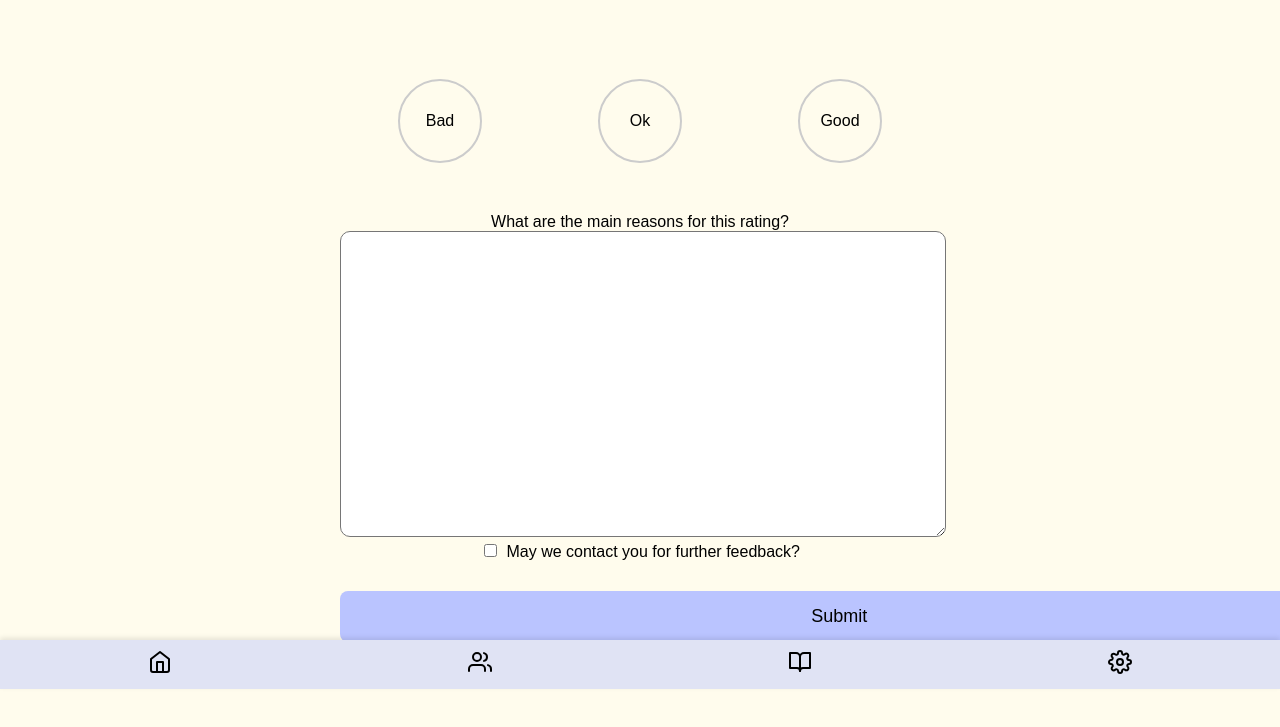
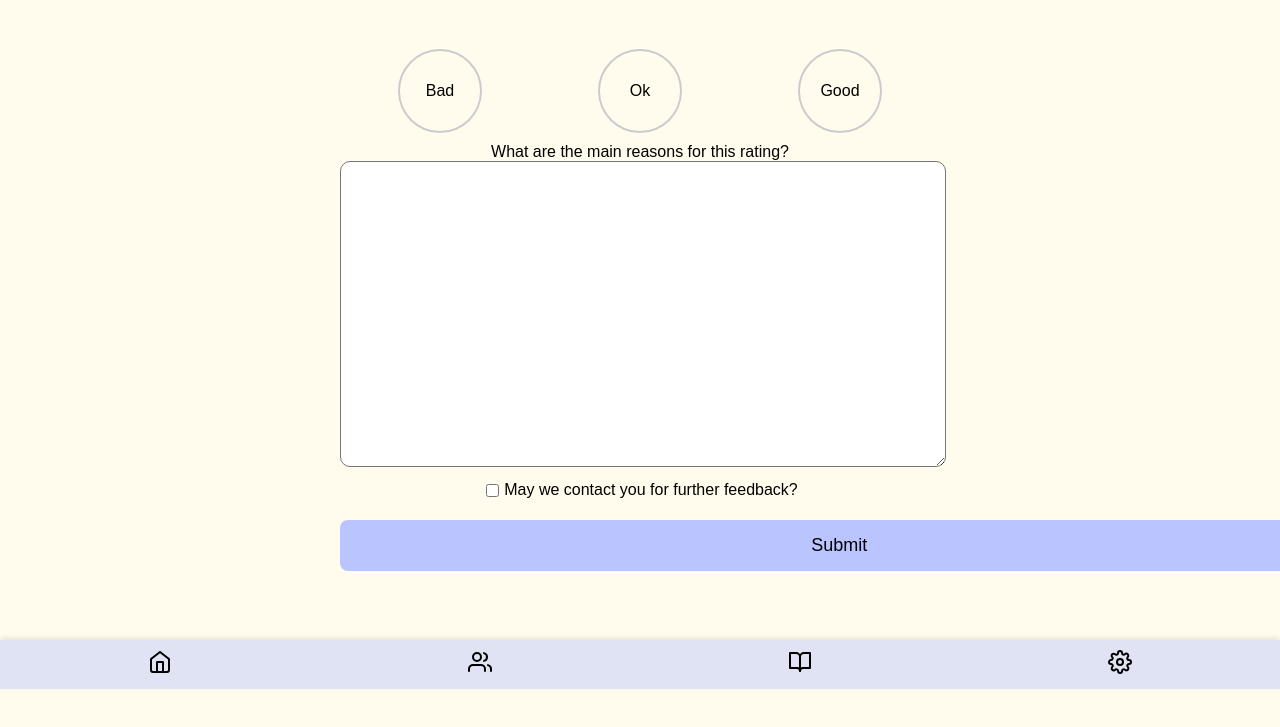
Before and after one commit to TanChunChong/SBM-Project-1, a website with bundled scripts: page html/feedback.html in a window 1280 px wide. Shown: the part 111-838 px from the top of the page. After the commit the page ends 800 px from the top, so only its background shows below. Built offline with nearby package versions, Linux system fonts and the light colour scheme; no server answers.

Commit message:
adjust css alignment

```diff
--- a/css/changeDesc.css
+++ b/css/changeDesc.css
@@ -1,10 +1,20 @@
+body {
+    display: flex;
+    justify-content: center;
+    align-items: center;
+    height: 60vh; /* Full height of the viewport */
+    margin: 0; /* Remove default margin */
+    overflow: hidden; /* Prevent scrolling */
+    background-color: #fffced; /* Background color */
+}
+
 .container {
     width: 100%;
     max-width: 350px;
-    margin: auto;
     border-radius: 8px;
-    padding: 20px;
+    padding: 10px; /* Reduce padding to move content up */
     background-color: #fffced;
+    box-sizing: border-box; /* Include padding in height calculation */
 }
 
 .header {
@@ -46,7 +56,7 @@ h1 {
 }
 
 .form-group {
-    margin-bottom: 20px;
+    margin-bottom: 10px; /* Reduce margin to move elements up */
     text-align: center;
 }
 
@@ -66,7 +76,7 @@ textarea {
     resize: none;
     display: block;
     margin: 0 auto;
-    margin-top: 20px; /* Add margin to shift down the textarea */
+    margin-top: 10px; /* Reduce margin to move elements up */
 }
 
 .button-group {
@@ -74,11 +84,11 @@ textarea {
     flex-direction: column;
     align-items: center;
     gap: 10px; /* Add space between buttons */
-    margin-top: 40px; /* Shift buttons down */
+    margin-top: 20px; /* Reduce margin to move elements up */
 }
 
 .update-button, .cancel-button {
-    width: 100%; /* Make buttons slightly smaller than container */
+    width: 90%; /* Make buttons slightly smaller than container */
     padding: 10px;
     border: none;
     border-radius: 4px;
--- a/css/feedback.css
+++ b/css/feedback.css
@@ -1,7 +1,7 @@
 .rating {
     display: flex;
     justify-content: space-around;
-    margin-bottom: 50px;
+    margin-bottom: 10px; /* Reduce margin to move elements up */
 }
 .circle {
     width: 80px;
@@ -42,20 +42,21 @@
     flex-direction: column;
     justify-content: center;
     align-items: center;
-    margin: auto 0;
-    padding: 20vh 0;
+    margin-top: 0; /* Reduce margin to move elements up */
+    padding: 10vh 0 5vh 0; /* Adjust padding as needed to move elements closer together */
 }
 
 #feedbackForm {
     width: 80%; /* Adjust width as needed */
     max-width: 600px; /* Adjust max width as needed */
     text-align: center; /* Center align form content */
+    margin-top: 0; /* Remove top margin */
 }
 
 /* Center align the question */
 #reasons {
     text-align: center;
-    margin-bottom: 20px; /* Adjust margin as needed */
+    margin-bottom: 10px; /* Reduce margin to move elements up */
 }
 
 /* Center align textarea */
@@ -65,11 +66,19 @@
 }
 
 /* Center align checkbox and label */
+.checkbox-container {
+    display: flex;
+    align-items: center;
+    justify-content: center;
+    margin-top: 10px; /* Adjust margin-top if needed */
+}
+
 input[type="checkbox"] {
     margin-right: 5px; /* Adjust margin as needed */
 }
+
 label[for="contact"] {
-    display: inline-block; /* Make label inline-block for alignment */
+    display: inline; /* Ensure the label is inline */
     text-align: left; /* Align label text to the left */
 }
 
@@ -83,7 +92,7 @@ label[for="contact"] {
     border: none; /* Remove border */
     cursor: pointer;
     transition: background-color 0.3s;
-    margin-top: 30px;
+    margin-top: 20px; /* Reduce margin-top */
     width: 78vw; /* Increase button width */
 }
 
@@ -92,7 +101,7 @@ label[for="contact"] {
 }
 
 .header {
-    margin-top: 20px; /* Add margin to move the header down */
+    margin-top: 20px; /* Keep the margin to maintain space for header */
 }
 
 .header a {
@@ -105,11 +114,11 @@ label[for="contact"] {
 }
 
 .container {
-    margin-top: -100px; /* Adjust the value as needed */
+    margin-top: -50px; /* Further reduce the value to move the container up */
 }
 
 .back-icon {
     height: 26px; /* Adjust size as needed */
     margin-top: 12px;
-    margin-left: calc(3.2%)
+    margin-left: calc(3.2%);
 }
--- a/html/feedback.html
+++ b/html/feedback.html
@@ -28,7 +28,7 @@
                 <label for="reason" id="reasons">What are the main reasons for this rating?</label><br>
                 <textarea id="reason" name="reason" rows="20" cols="50"></textarea>
             </div>
-            <div>
+            <div class="checkbox-container">
                 <input type="checkbox" id="contact" name="contact">
                 <label for="contact">May we contact you for further feedback?</label>
             </div>
```
